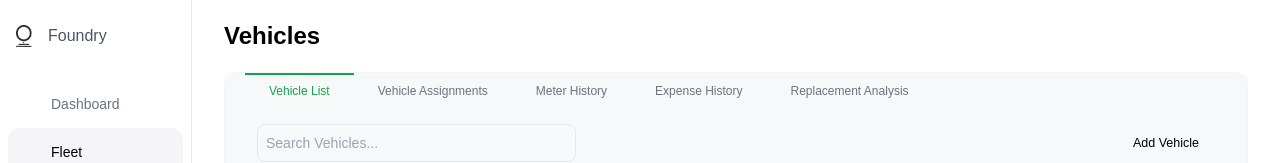
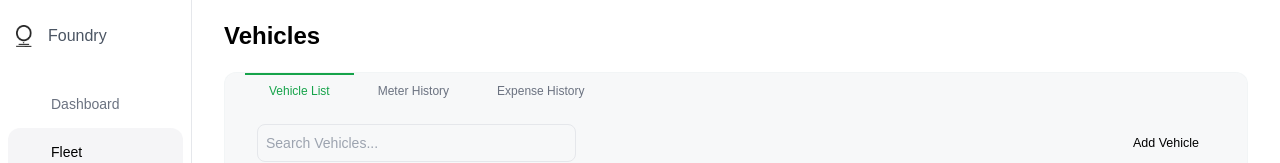
Before and after one commit to Kwasi-1/logistic_tracking, a React (Create React App) app: page /fleet/vehicle in a window 1280 px wide. Shown: the top 163 px of the page. Built offline with nearby package versions, Linux system fonts and the light colour scheme; some icons are missing.

Commit message:
get rai₫of unnecessary pages

```diff
--- a/src/pages/Issues.jsx
+++ b/src/pages/Issues.jsx
@@ -1,21 +1,11 @@
 import IssuesTable from "../components/vehicle/IssuesTable";
 import Layout from "../layouts/Layout";
-
-const tabs = ["Issues", "Faults", "Recalls"];
-
-const components = {
-  Issues: <IssuesTable />,
-
-  Faults: <p>Replacement Analysis content here</p>,
-  Recalls: <p>Replacement Analysis content here</p>,
-};
 
 const Issues = () => {
   return (
     <Layout
       title="Issues"
-      tabs={tabs}
-      components={components}
+      components={{ Overview: <IssuesTable /> }}
       showDashboard={false}
     />
   );
--- a/src/pages/Service.jsx
+++ b/src/pages/Service.jsx
@@ -1,15 +1,5 @@
 import Layout from "../layouts/Layout";
-import VehicleRenewalTable from "../components/reminders/VehicleRenewalTable";
-import ContactRenewalTable from "../components/reminders/ContactRenewalTable";
 import ServiceHistoryTable from "../components/fleet_management/service/ServiceHistoryTable";
-
-const tabs = ["Service History", "Vehicle Renewal", "Contact Renewal"];
-
-const components = {
-  "Service History": <ServiceHistoryTable />,
-  "Vehicle Renewal": <VehicleRenewalTable />,
-  "Contact Renewal": <ContactRenewalTable />,
-};
 
 const dashboardStats = [
   { label: "Overdue Assets", value: "3" },
@@ -22,8 +12,7 @@ const Service = () => {
   return (
     <Layout
       title="Service"
-      tabs={tabs}
-      components={components}
+      components={{ Overview: <ServiceHistoryTable /> }}
       showDashboard={true}
       defaultDashboardData={dashboardStats}
     />
--- a/src/pages/VehicleDetails.jsx
+++ b/src/pages/VehicleDetails.jsx
@@ -3,20 +3,12 @@ import VehicleTable from "../components/fleet_management/VehicleTable";
 import MeterHistory from "../components/vehicle/MeterHistory";
 import ExpenseHistory from "../components/vehicle/ExpenseHistory";
 
-const tabs = [
-  "Vehicle List",
-  "Vehicle Assignments",
-  "Meter History",
-  "Expense History",
-  "Replacement Analysis",
-];
+const tabs = ["Vehicle List", "Meter History", "Expense History"];
 
 const components = {
   "Vehicle List": <VehicleTable />,
-  "Vehicle Assignments": <p>Vehicle Assignments content here</p>,
   "Meter History": <MeterHistory />,
   "Expense History": <ExpenseHistory />,
-  "Replacement Analysis": <p>Replacement Analysis content here</p>,
 };
 
 const VehicleDetails = () => {
@@ -26,7 +18,6 @@ const VehicleDetails = () => {
       tabs={tabs}
       components={components}
       showDashboard={false}
-
     />
   );
 };
```
